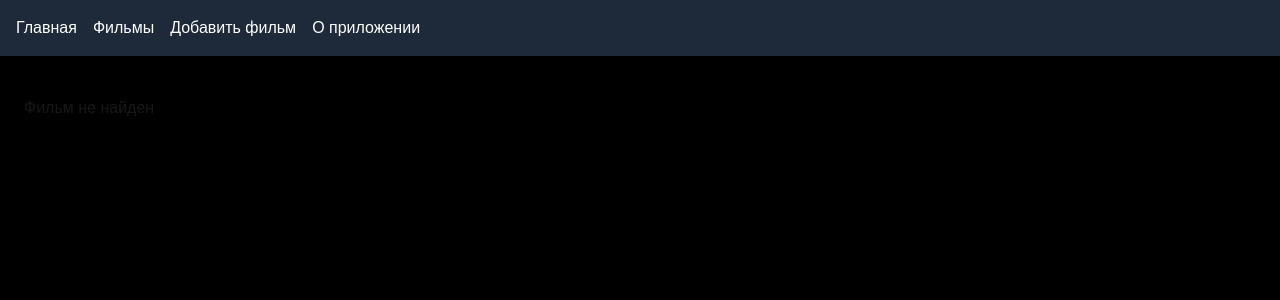
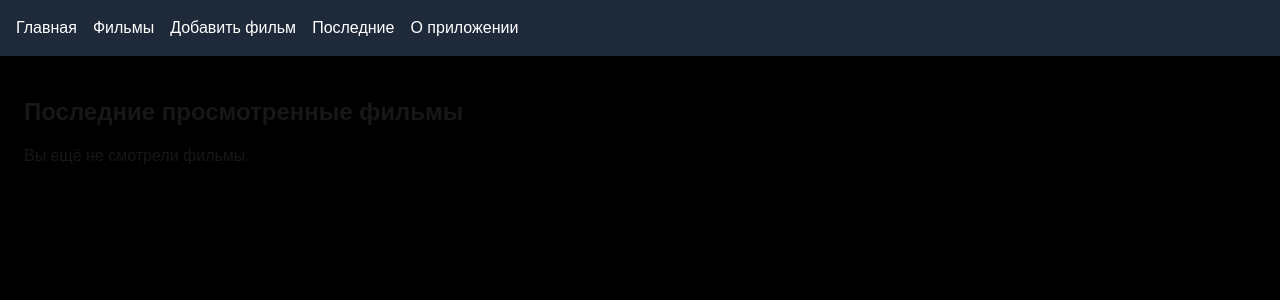
Before and after one commit to Lexagit52/movie-catalog, a Next.js app: page /movies/recent in a window 1280 px wide. Shown: the top 300 px of the page. Built offline with nearby package versions, Linux system fonts and the light colour scheme.

Commit message:
added recent views

```diff
--- a/src/app/about/page.tsx
+++ b/src/app/about/page.tsx
@@ -0,0 +1,22 @@
+'use client';
+
+export default function AboutPage() {
+  return (
+    <div className="p-6 max-w-3xl mx-auto">
+      <h1 className="text-3xl font-bold mb-4">О приложении</h1>
+      <p className="mb-4">
+        Это простое веб-приложение для управления коллекцией фильмов. Вы можете:
+      </p>
+      <ul className="list-disc list-inside mb-4">
+        <li>Добавлять фильмы с названием, годом, жанром, описанием и ссылкой на видео</li>
+        <li>Просматривать карточки фильмов с превью</li>
+        <li>Смотреть видео фильмов прямо в приложении</li>
+        <li>Удалять фильмы</li>
+        <li>Фильтровать фильмы по жанрам</li>
+      </ul>
+      <p className="text-gray-600">
+        Приложение создано с использованием <strong>Next.js</strong>, <strong>TypeScript</strong>, <strong>Zustand</strong> и <strong>Tailwind CSS</strong>.
+      </p>
+    </div>
+  );
+}
--- a/src/app/components/Header.tsx
+++ b/src/app/components/Header.tsx
@@ -7,6 +7,7 @@ export default function Header() {
         <Link href="/">Главная</Link>
         <Link href="/movies">Фильмы</Link>
         <Link href="/movies/add">Добавить фильм</Link>
+        <Link href="/movies/recent" >Последние</Link>
         <Link href="/about">О приложении</Link>
       </nav>
     </header>
--- a/src/app/movies/[id]/page.tsx
+++ b/src/app/movies/[id]/page.tsx
@@ -7,7 +7,9 @@ import { useEffect, useState } from 'react';
 export default function MovieDetailsPage() {
   const { id } = useParams<{ id: string }>();
   const router = useRouter();
+
   const movies = useMoviesStore((state) => state.movies);
+  const markAsViewed = useMoviesStore((state) => state.markAsViewed);
 
   const [movieId, setMovieId] = useState<number | null>(null);
 
@@ -18,6 +20,10 @@ export default function MovieDetailsPage() {
 
   const movie = movies.find((m) => m.id === movieId);
 
+  useEffect(() => {
+    if (movie) markAsViewed(movie);
+  }, [movie, markAsViewed]);
+
   if (!movie) {
     return <p className="p-6">Фильм не найден</p>;
   }
@@ -27,7 +33,7 @@ export default function MovieDetailsPage() {
       <h1 className="text-3xl font-bold mb-4">{movie.title}</h1>
 
       {movie.link ? (
-        <div className="relative" style={{ paddingTop: '56.25%' /* 16:9 */ }}>
+        <div className="relative" style={{ paddingTop: '56.25%' }}>
           <iframe
             src={movie.link}
             title={movie.title}
--- /dev/null
+++ b/src/app/movies/recent/page.tsx
@@ -0,0 +1,29 @@
+'use client';
+
+import { useMoviesStore } from '@/app/store/useMoviesStore';
+import Link from 'next/link';
+
+export default function RecentlyViewedPage() {
+  const recentlyViewed = useMoviesStore((state) => state.recentlyViewed);
+
+  return (
+    <div className="p-6">
+      <h1 className="text-2xl font-bold mb-4">Последние просмотренные фильмы</h1>
+      {recentlyViewed.length === 0 ? (
+        <p>Вы ещё не смотрели фильмы.</p>
+      ) : (
+        <div className="grid grid-cols-1 sm:grid-cols-2 md:grid-cols-3 gap-4">
+          {recentlyViewed.map((movie) => (
+            <div key={movie.id} className="border rounded shadow p-4">
+              <h2 className="text-xl font-semibold mb-2">{movie.title}</h2>
+              <p className="text-gray-600">{movie.genre}</p>
+              <Link href={`/movies/${movie.id}`} className="text-blue-600 hover:underline">
+                Подробнее
+              </Link>
+            </div>
+          ))}
+        </div>
+      )}
+    </div>
+  );
+}
--- a/src/app/store/useMoviesStore.ts
+++ b/src/app/store/useMoviesStore.ts
@@ -4,21 +4,23 @@ export interface Movie {
   id: number;
   title: string;
   year: number;
-  genre: string;         // жанр
-  link?: string;         // ссылка на видео
-  description?: string;  // описание
+  genre: string;
+  link?: string;
+  description?: string;
 }
 
 interface MoviesState {
   movies: Movie[];
+  recentlyViewed: Movie[];
   filterGenre: string;
   setFilterGenre: (genre: string) => void;
   addMovie: (movie: Movie) => void;
   removeMovie: (id: number) => void;
   updateMovie: (movie: Movie) => void;
+  markAsViewed: (movie: Movie) => void;
 }
 
-export const useMoviesStore = create<MoviesState>((set) => ({
+export const useMoviesStore = create<MoviesState>((set, get) => ({
   movies: [
     {
       id: 1,
@@ -78,6 +80,8 @@ export const useMoviesStore = create<MoviesState>((set) => ({
     },
   ],
 
+  recentlyViewed: [],
+
   filterGenre: '',
   setFilterGenre: (genre) => set({ filterGenre: genre }),
 
@@ -91,4 +95,11 @@ export const useMoviesStore = create<MoviesState>((set) => ({
     set((state) => ({
       movies: state.movies.map((m) => (m.id === movie.id ? movie : m)),
     })),
+
+  markAsViewed: (movie) => {
+    const existing = get().recentlyViewed.filter((m) => m.id !== movie.id);
+    set(() => ({
+      recentlyViewed: [movie, ...existing].slice(0, 10),
+    }));
+  },
 }));
```
